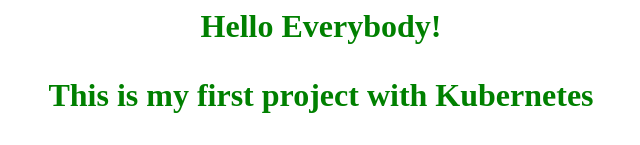
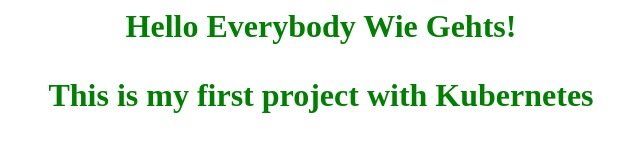
Before and after one commit to rknktm/k8s_projects, a plain HTML site: page index.html in a window 1280 px wide. Shown: the top 145 px of the page, without its empty margins (319-959 px from the left). Drawn offline with Linux system fonts and the light colour scheme.

Commit message:
Pod examples

```diff
--- a/index.html
+++ b/index.html
@@ -4,7 +4,7 @@
 
 <center>
   <h1 style="color:green">
-    Hello Everybody!
+    Hello Everybody Wie Gehts!
   <p>
     This is my first project with Kubernetes
   </p>
```
Also changed, not shown: 2.jpeg (deleted), 3 other files.
